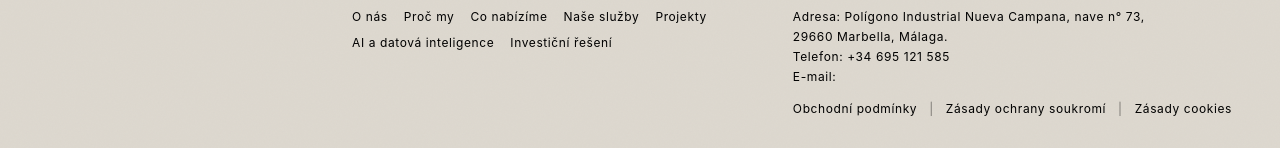
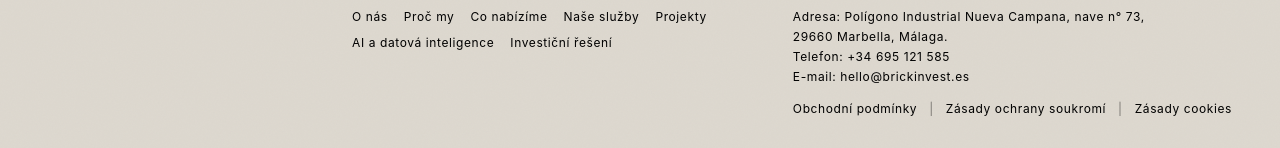
Before and after one commit to zdazix/brickinvest, a React (Vite) app in the folder app-1/: page / in a window 1280 px wide. Shown: the part 6789-6937 px from the top of the page. Built offline with nearby package versions, Linux system fonts and the light colour scheme; no server answers.

Commit message:
теперь где footer ставим почту: hello@brickinvest.es
Amazi-Operation-Id: task:6a7b1986-af98-4252-9502-325af971fc12
Amazi-Operation-Payload: 53543201c0f3c9fd82855e56301b9fbc864e7ce8c6bfbe16c763613d7ce50016

```diff
--- a/app-1/src/components/layout/SiteFooter.tsx
+++ b/app-1/src/components/layout/SiteFooter.tsx
@@ -60,7 +60,15 @@ export const SiteFooter = () => {
                 +34 695 121 585
               </a>
             </p>
-            <p>{t("emailLabel")}:</p>
+            <p>
+              {t("emailLabel")}:{" "}
+              <a
+                className="transition-colors hover:text-primary focus-visible:text-primary"
+                href="mailto:hello@brickinvest.es"
+              >
+                hello@brickinvest.es
+              </a>
+            </p>
           </address>
 
           <nav
```
